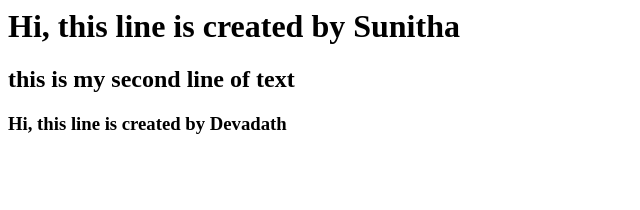
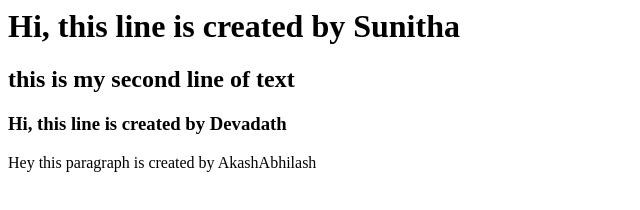
Before and after one commit to w-e-b-designer/Internship, a plain HTML site: page index.html in a window 1280 px wide. Shown: the whole page, without its empty margins (0-640 px from the left). Drawn offline with Linux system fonts and the light colour scheme.

Commit message:
Update index.html
Paragraph added

```diff
--- a/index.html
+++ b/index.html
@@ -6,5 +6,6 @@
 <h1> Hi, this line is created by Sunitha</h1>
 <h2>this is my second line of text</h2>
 <h3> Hi, this line is created by Devadath</h3>
+  <p>Hey this paragraph is created by AkashAbhilash</p>
 </body>
 </html>
```
